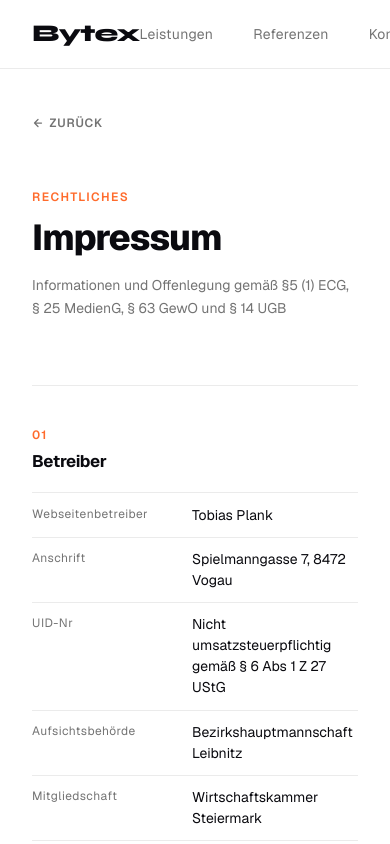
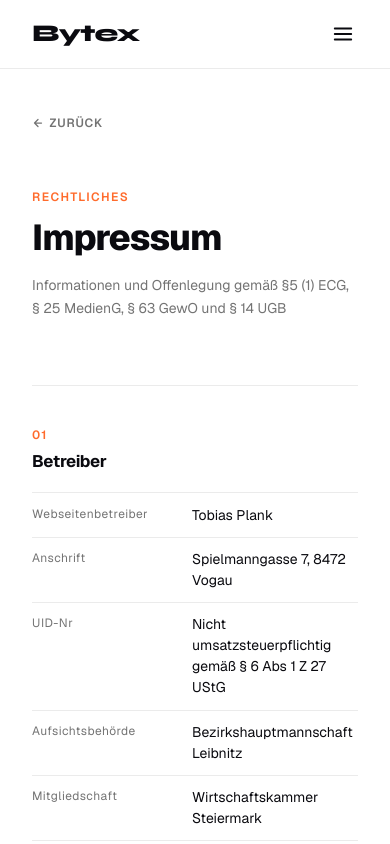
Before and after one commit to platob23/bytex-website, a Next.js app: page /de/impressum in a window 390 px wide. Shown: the top 844 px of the page. Built offline with nearby package versions, Linux system fonts and the light colour scheme.

Commit message:
fix(a11y): add mobile navigation with hamburger menu

```diff
--- a/components/Navbar.tsx
+++ b/components/Navbar.tsx
@@ -19,6 +19,7 @@ type Props = {
 
 export default function Navbar({ lang, nav, forceScrolled, altLangHref }: Props) {
   const [scrolled, setScrolled] = useState(forceScrolled ?? false)
+  const [menuOpen, setMenuOpen] = useState(false)
   const altLang = lang === 'de' ? 'en' : 'de'
 
   useEffect(() => {
@@ -28,10 +29,23 @@ export default function Navbar({ lang, nav, forceScrolled, altLangHref }: Props)
     return () => window.removeEventListener('scroll', onScroll)
   }, [forceScrolled])
 
+  // Close menu on resize to desktop
+  useEffect(() => {
+    const onResize = () => { if (window.innerWidth >= 768) setMenuOpen(false) }
+    window.addEventListener('resize', onResize)
+    return () => window.removeEventListener('resize', onResize)
+  }, [])
+
   const linkColor = scrolled ? 'var(--text-muted)' : 'rgba(255,255,255,0.7)'
-  const linkHoverColor = scrolled ? 'var(--text-primary)' : '#ffffff'
+
+  const navItems = [
+    { label: nav.services, href: '#services' },
+    { label: nav.references, href: '#references' },
+    { label: nav.contact, href: '#contact' },
+  ]
 
   return (
+    <>
       <header
         style={{
           position: 'fixed',
@@ -40,10 +54,10 @@ export default function Navbar({ lang, nav, forceScrolled, altLangHref }: Props)
           right: 0,
           zIndex: 50,
           transition: 'background-color 0.35s ease, backdrop-filter 0.35s ease, border-color 0.35s ease',
-        backgroundColor: scrolled ? 'rgba(255,255,255,0.88)' : 'transparent',
-        backdropFilter: scrolled ? 'blur(14px)' : 'none',
-        WebkitBackdropFilter: scrolled ? 'blur(14px)' : 'none',
-        borderBottom: `1px solid ${scrolled ? 'var(--border)' : 'transparent'}`,
+          backgroundColor: scrolled || menuOpen ? 'rgba(255,255,255,0.96)' : 'transparent',
+          backdropFilter: scrolled || menuOpen ? 'blur(14px)' : 'none',
+          WebkitBackdropFilter: scrolled || menuOpen ? 'blur(14px)' : 'none',
+          borderBottom: `1px solid ${scrolled || menuOpen ? 'var(--border)' : 'transparent'}`,
         }}
       >
         <Container
@@ -64,21 +78,17 @@ export default function Navbar({ lang, nav, forceScrolled, altLangHref }: Props)
               fontSize: 'var(--text-2xl)',
               letterSpacing: '-0.03em',
               textDecoration: 'none',
-            color: scrolled ? 'var(--text-primary)' : '#ffffff',
+              color: scrolled || menuOpen ? 'var(--text-primary)' : '#ffffff',
               transition: 'color 0.35s ease, opacity 0.2s ease',
             }}
           >
             Bytex
           </Link>
 
-        <div style={{ display: 'flex', alignItems: 'center', gap: '2.5rem' }}>
-          {/* Nav links */}
+          {/* Desktop nav */}
+          <div className="nav-desktop" style={{ display: 'flex', alignItems: 'center', gap: '2.5rem' }}>
             <ul style={{ display: 'flex', alignItems: 'center', gap: '2.5rem', listStyle: 'none', margin: 0, padding: 0 }}>
-            {[
-              { label: nav.services, href: '#services' },
-              { label: nav.references, href: '#references' },
-              { label: nav.contact, href: '#contact' },
-            ].map(({ label, href }) => (
+              {navItems.map(({ label, href }) => (
                 <li key={href}>
                   <a
                     href={href}
@@ -99,7 +109,6 @@ export default function Navbar({ lang, nav, forceScrolled, altLangHref }: Props)
               ))}
             </ul>
 
-          {/* Lang toggle */}
             <Link
               href={altLangHref ?? `/${altLang}`}
               aria-label={`Switch to ${altLang}`}
@@ -112,14 +121,57 @@ export default function Navbar({ lang, nav, forceScrolled, altLangHref }: Props)
                 transition: 'color 0.2s ease, opacity 0.2s ease',
               }}
             >
-            <svg width="18" height="18" viewBox="0 0 24 24" fill="none" stroke="currentColor" strokeWidth="1.5" strokeLinecap="round" strokeLinejoin="round">
+              <svg aria-hidden="true" width="18" height="18" viewBox="0 0 24 24" fill="none" stroke="currentColor" strokeWidth="1.5" strokeLinecap="round" strokeLinejoin="round">
                 <circle cx="12" cy="12" r="10" />
                 <path d="M2 12h20" />
                 <path d="M12 2a15.3 15.3 0 0 1 4 10 15.3 15.3 0 0 1-4 10 15.3 15.3 0 0 1-4-10 15.3 15.3 0 0 1 4-10z" />
               </svg>
             </Link>
           </div>
+
+          {/* Hamburger */}
+          <button
+            className="nav-hamburger"
+            aria-label={menuOpen ? 'Menü schließen' : 'Menü öffnen'}
+            aria-expanded={menuOpen}
+            onClick={() => setMenuOpen(v => !v)}
+            style={{ color: scrolled || menuOpen ? 'var(--text-primary)' : '#ffffff' }}
+          >
+            {menuOpen ? (
+              <svg aria-hidden="true" width="22" height="22" viewBox="0 0 24 24" fill="none" stroke="currentColor" strokeWidth="2" strokeLinecap="round">
+                <path d="M18 6L6 18M6 6l12 12" />
+              </svg>
+            ) : (
+              <svg aria-hidden="true" width="22" height="22" viewBox="0 0 24 24" fill="none" stroke="currentColor" strokeWidth="2" strokeLinecap="round">
+                <path d="M3 12h18M3 6h18M3 18h18" />
+              </svg>
+            )}
+          </button>
         </Container>
       </header>
+
+      {/* Mobile menu */}
+      {menuOpen && (
+        <nav className="nav-mobile-menu" aria-label="Mobilmenü">
+          {navItems.map(({ label, href }) => (
+            <a
+              key={href}
+              href={href}
+              className="nav-mobile-link"
+              onClick={() => setMenuOpen(false)}
+            >
+              {label}
+            </a>
+          ))}
+          <Link
+            href={altLangHref ?? `/${altLang}`}
+            className="nav-mobile-link"
+            onClick={() => setMenuOpen(false)}
+          >
+            {altLang.toUpperCase()}
+          </Link>
+        </nav>
+      )}
+    </>
   )
 }
```
Lines whose indentation alone changed are shown as unchanged.
